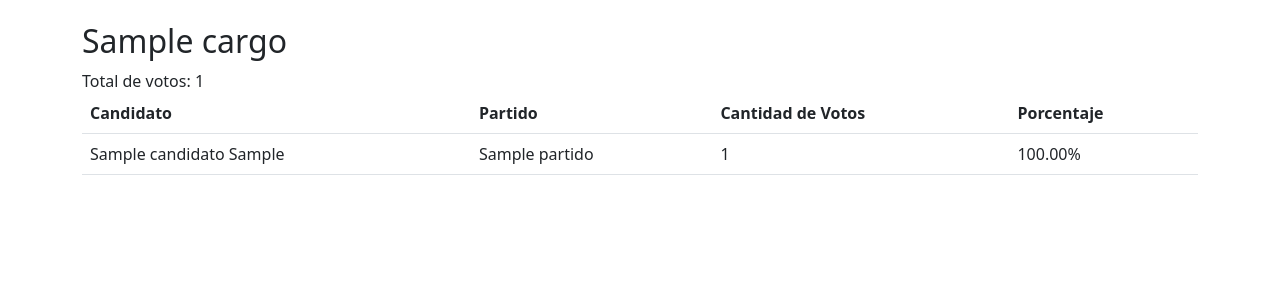
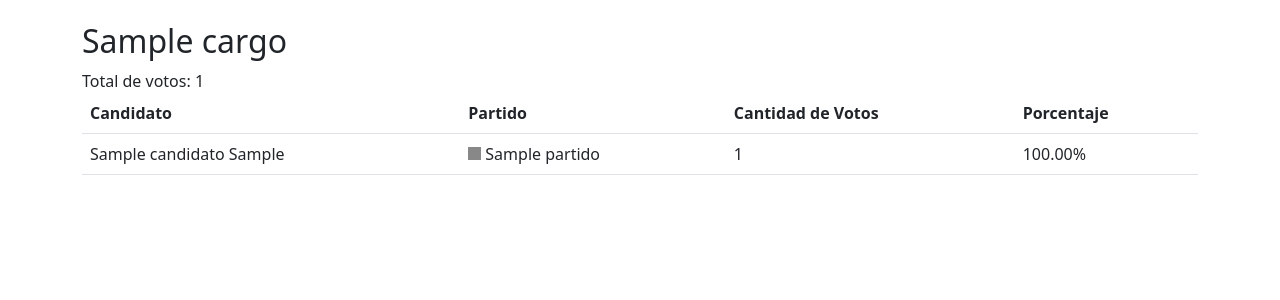
Before and after one commit to marceloambrosio/SistemaControlVotantes, a Django app: page /computo/resultados/1/ in a window 1280 px wide. Shown: the part 277-577 px from the top of the page. Run offline with Django 5.2, Linux system fonts and the light colour scheme; a user stored in the database is signed in; tables that the repository leaves empty hold one stand-in row (values such as "Sample post"); some libraries are stand-ins or nearby versions.

Commit message:
color candidato

```diff
--- a/computo/templates/resultados_candidatos.html
+++ b/computo/templates/resultados_candidatos.html
@@ -1,6 +1,15 @@
 {% extends 'control_base.html' %}
 
 {% block content %}
+
+<style>
+    .cuadrado-color {
+    width: 13px; /* Ancho del cuadradito */
+    height: 13px; /* Alto del cuadradito */
+    display: inline-block; /* Para asegurarse de que los elementos no se superpongan */
+    background-color: #000000; /* Color en hexadecimal del candidato */
+}
+</style>
 
 <br>
 
@@ -43,7 +52,7 @@ Total de votos: {{ resultado_cargo.total_votos }}
         {% for resultado in resultado_cargo.resultados %}
         <tr>
             <td>{{ resultado.candidato.candidato.nombre }} {{ resultado.candidato.candidato.apellido }}</td>
-            <td>{{ resultado.candidato.candidato.partido.nombre }}</td>
+            <td><span class="cuadrado-color" style="background-color: {{ resultado.candidato.candidato.color }};"></span> {{ resultado.candidato.candidato.partido.nombre }}</td>
             <td>{{ resultado.cantidad_voto }}</td>
             <td>{{ resultado.porcentaje|floatformat:2 }}%</td>
         </tr>
```
Also changed, not shown: computo/templates/exportar_pdf_resultados_candidatos.html (+8 -1 lines).
